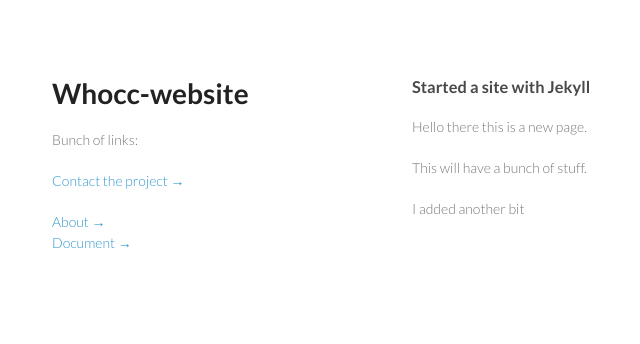
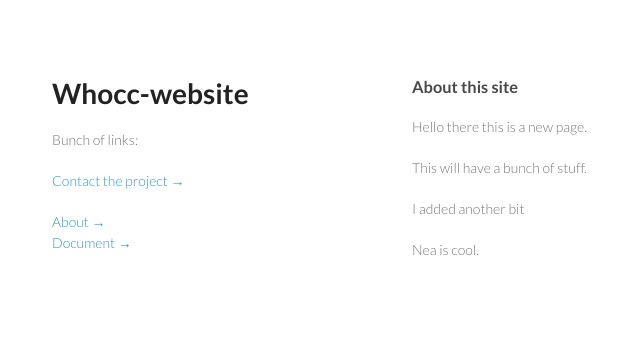
Before and after one commit to ivanhanigan/whocc-cchia-draft-website, a Jekyll site: the page built from about.md, in a window 1280 px wide. Shown: the top 344 px of the page, without its empty margins (158-798 px from the left). Built offline with Jekyll 4.4.1, drawn with Linux system fonts in a browser that asks for light colours.

Commit message:
Update about.md

```diff
--- a/about.md
+++ b/about.md
@@ -1,7 +1,7 @@
 ---
-name: started-a-site-with-jekyll
+name: about
 layout: default
-title: Started a site with Jekyll
+title: About this site
 ---
 
 Hello there this is a new page.
@@ -9,3 +9,5 @@
 This will have a bunch of stuff.
 
 I added another bit
+
+Nea is cool.
```
